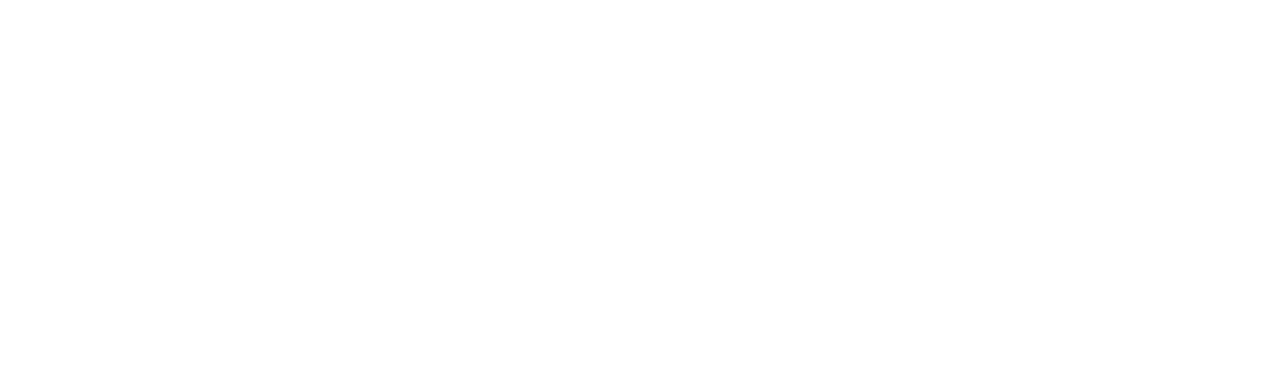
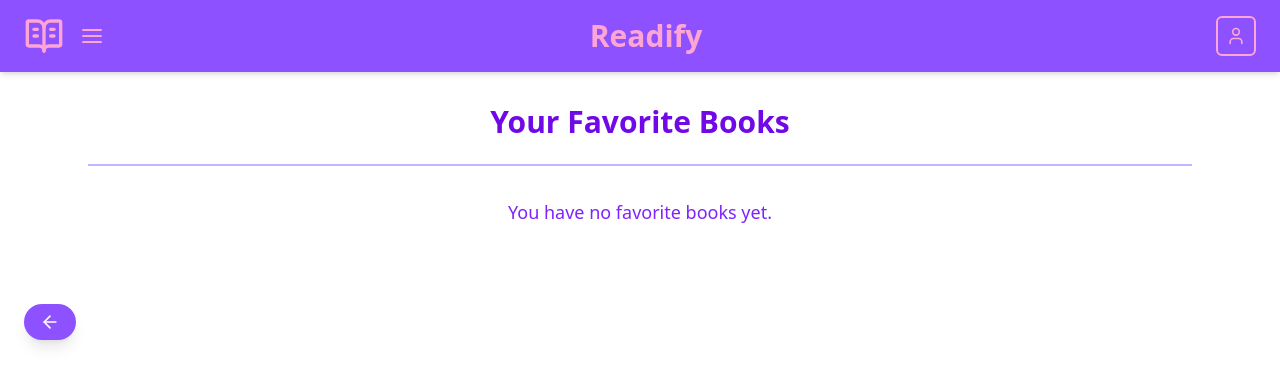
Before and after one commit to guirdgrs/readify, a React (Vite) app in the folder readify/: page /favoritebooks in a window 1280 px wide. Before the commit this address had no page. Shown: the top 386 px of the page. Built offline with nearby package versions, Linux system fonts and the light colour scheme.

Commit message:
Added the FavoriteBooks page that brings all the favorites books stored on the local storage.

```diff
--- a/readify/src/App.jsx
+++ b/readify/src/App.jsx
@@ -7,6 +7,7 @@
 import Books from './components/pages/Books.jsx';
 import Genres from './components/pages/Genres.jsx';
 import GenreDetail from './components/pages/GenreDetail.jsx';
+import FavoriteBooks from './components/pages/FavoriteBooks.jsx';
 
 function App() {
   return (
@@ -26,6 +27,7 @@
         <Route path="/authors" element={<Authors />} />
         <Route path="/books" element={<Books />} />
         <Route path="/genredetail/:genre" element={<GenreDetail />} />
+        <Route path="/favoritebooks" element={<FavoriteBooks />} />
       </Routes>
     </Router>
   );
--- a/readify/src/components/navbar/NavbarDropdownMenu.jsx
+++ b/readify/src/components/navbar/NavbarDropdownMenu.jsx
@@ -38,7 +38,7 @@
       </Link>
 
       <Link
-      to="/favorites"
+      to="/favoritebooks"
       onClick={onClose}>
         <NavbarItem
         label="Favorites"/>
--- /dev/null
+++ b/readify/src/components/pages/FavoriteBooks.jsx
@@ -0,0 +1,69 @@
+import { useEffect, useState } from "react";
+import Navbar from "../navbar/Navbar.jsx";
+import BookCard from "../bookdetail/BookCard.jsx";
+import BackButton from "../utils/BackButton.jsx";
+import { motion } from "framer-motion";
+import { fadeSlideUp } from "../utils/motionConfig.js";
+import BookNotFound from "../bookdetail/BookNotFound.jsx";
+
+function FavoriteBooks() {
+  const [favorites, setFavorites] = useState([]);
+
+  useEffect(() => {
+
+    const favBooks = [];
+
+    // Loop through localStorage to get favorite books
+    for (let i = 0; i < localStorage.length; i++) {
+      const key = localStorage.key(i);
+      if (key.startsWith("favorite_")) {
+        try {
+          const book = JSON.parse(localStorage.getItem(key));
+          favBooks.push(book);
+        } catch {
+          <BookNotFound/>;
+        }
+      }
+    }
+
+    setFavorites(favBooks);
+  }, []);
+
+  return (
+    <div>
+
+      <Navbar />
+      <BackButton />
+
+      <motion.div
+        className="max-w-6xl mx-auto p-6 mt-20 text-center"
+        {...fadeSlideUp}>
+
+        <h1 className="text-3xl font-bold text-violet-700 mb-6">
+          Your Favorite Books
+        </h1>
+
+        <hr
+        className="border-t-2 border-violet-300 mb-8"/>
+
+        {favorites.length === 0 ? (
+          <p
+          className="text-violet-600 text-lg">
+            You have no favorite books yet.
+          </p>
+        ) : (
+          <div
+          className="grid grid-cols-2 sm:grid-cols-3 md:grid-cols-4 lg:grid-cols-6 gap-4">
+            {favorites.map((book) => (
+              <BookCard
+              key={book.id}
+              book={book} />
+            ))}
+          </div>
+        )}
+      </motion.div>
+    </div>
+  );
+}
+
+export default FavoriteBooks;
```
